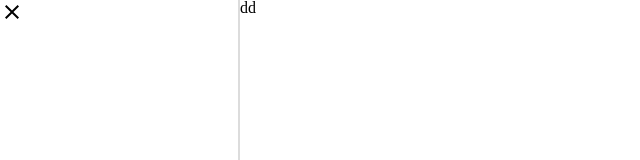
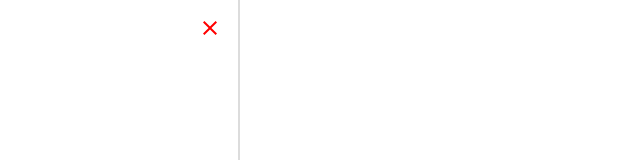
Before and after one commit to MUSIC-MEET/MUSIC_MEET, a React (Create React App) app in the folder Frontend/: page / in a window 1280 px wide. Shown: the top 160 px of the page, without its empty margins (0-640 px from the left). Built offline with nearby package versions, Linux system fonts and the light colour scheme; the HTML template or start-up script is replaced by a standard one.

Commit message:
Menu 열림 및 닫힘 기능 테스트 및 구현 완료

```diff
--- a/Frontend/src/App.js
+++ b/Frontend/src/App.js
@@ -1,19 +1,25 @@
 import React, { useCallback, useState } from "react";
 import classes from "./App.module.css";
 import Menu from "./components/Menu/Menu";
+import MenuIcon from "@mui/icons-material/Menu";
 function App() {
     const [menu, setMenu] = useState(true);
-    const menuCloseHandler = useCallback(() => {
-        setMenu(false);
+    const menuVisibleHandler = useCallback(() => {
+        setMenu((prevState) => !prevState);
     },[]);
     return (
         <div>
             <div className={classes.content}>
                 { menu && <Menu
                     className={classes.nav}
-                    onMenuClose={menuCloseHandler}
+                    onMenuClose={menuVisibleHandler}
                 />}
-                dd
+                {
+                    !menu && <MenuIcon
+                        className={classes["menu-open"]}
+                        onClick={menuVisibleHandler}
+                    />
+                }
             </div>
         </div>
     );
--- a/Frontend/src/App.module.css
+++ b/Frontend/src/App.module.css
@@ -10,3 +10,9 @@
     height: 100vh;
     border-right: 2px solid gainsboro;
 }
+
+.menu-open {
+    position: fixed;
+    left: 1rem;
+    top: 1rem;
+}
--- a/Frontend/src/components/Menu/Menu.jsx
+++ b/Frontend/src/components/Menu/Menu.jsx
@@ -1,10 +1,14 @@
 import React from "react";
 import CloseIcon from "@mui/icons-material/Close";
+import classes from "./Menu.module.css";
 function Menu(props) {
     const { className, onMenuClose } = props;
     return (
-        <nav className={`${className}`}>
-            <CloseIcon onClick={onMenuClose}/>
+        <nav className={`${className} ${classes.nav}`}>
+            <CloseIcon
+                className={`${classes["menu-close"]} ${classes["nav-item"]}`}
+                onClick={onMenuClose}
+            />
         </nav>
     );
 }
--- /dev/null
+++ b/Frontend/src/components/Menu/Menu.module.css
@@ -0,0 +1,15 @@
+.menu-close {
+    color : red;
+}
+
+.nav {
+    display: flex;
+    flex-direction: column;
+    justify-content: flex-start;
+    align-items: center;
+}
+
+.nav-item:nth-child(1) {
+    align-self: flex-end;
+    margin: 1rem;
+}
```
Also changed, not shown: 2 other files (tests, documents, lock files or other folders).
